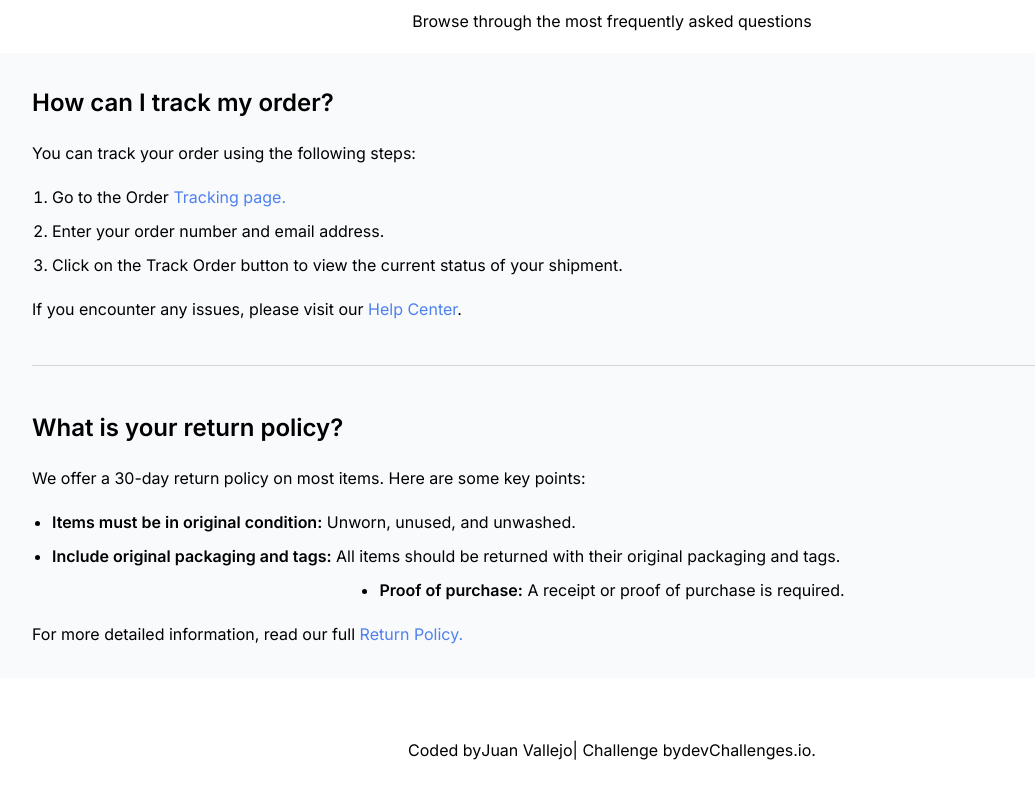
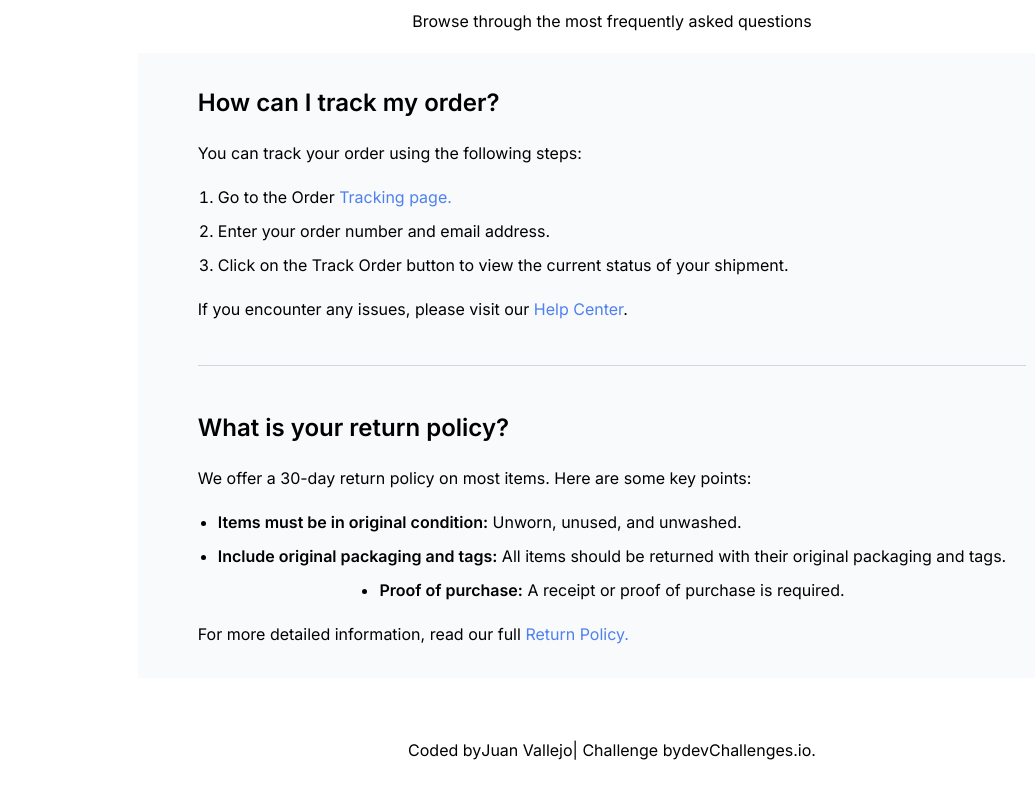
Before and after one commit to CiaoGab/faq-challenge, a website built with Vite: page index.html in a window 1280 px wide. Shown: the part 77-876 px from the top of the page, without its empty margins (28-1063 px from the left). Built offline with nearby package versions, Linux system fonts and the light colour scheme.

Commit message:
fix: remove unnecessary class duplication in main section

```diff
--- a/index.html
+++ b/index.html
@@ -33,7 +33,7 @@
       </p>
     </header>
     <main
-      class="bg-[#F8FAFC] px-30 md:px-15 sm:px-5 py-13 md:py-8 sm:py-5 mx-auto sm:mx-0 flex flex-col gap-11"
+      class="bg-[#F8FAFC] px-30 md:px-15 sm:px-5 py-13 md:py-8 sm:py-5 mx-auto flex flex-col gap-11"
     >
       <section class="flex flex-col gap-5">
         <h2 class="text-[24px] font-semibold">How can I track my order?</h2>
```
